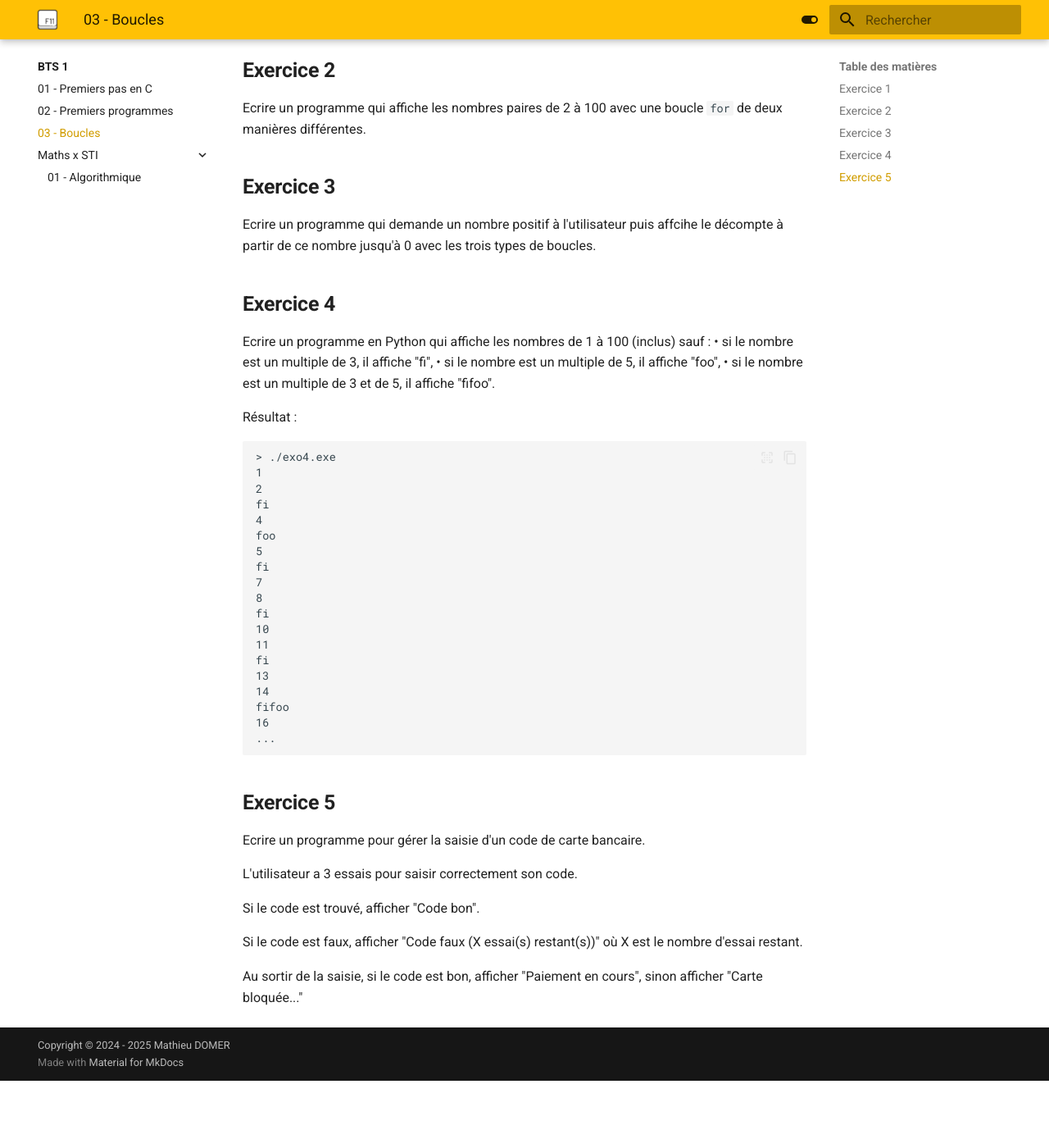
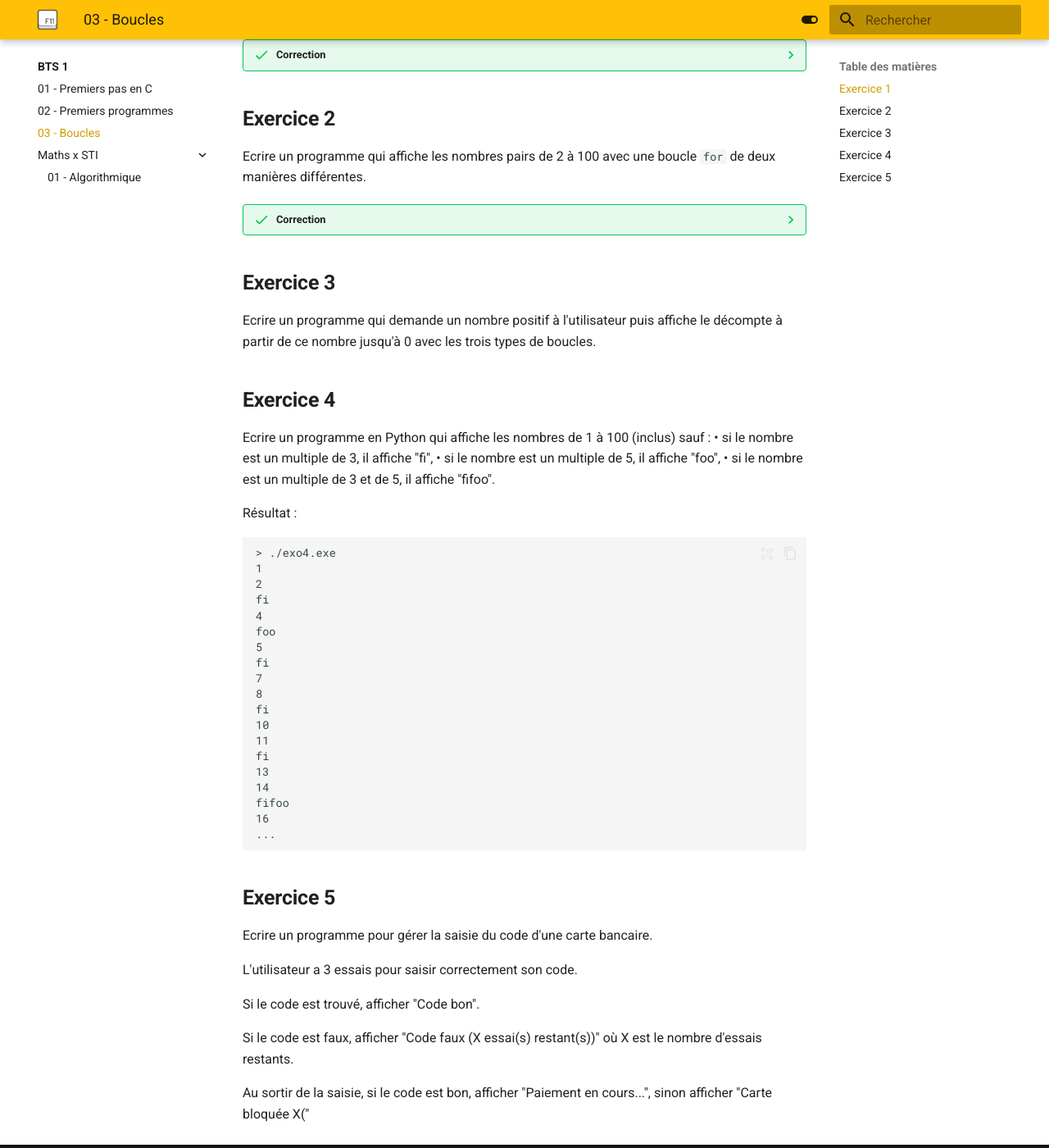
Before and after one commit to bts-ciel-immac-laval/bts-ciel-immac-laval.github.io, an MkDocs documentation site: the page built from docs/BTS-1/30-boucles.md, in a window 1280 px wide and 1400 px high, scrolled down 316 px. Shown: the whole window at 82% size. Built offline with MkDocs 1.6.1 and Material for MkDocs 9.7.7, drawn with Linux system fonts in a browser that asks for light colours; before the commit the page ends 1634 px from its top, so only the background shows below that; some of the changed lines change nothing that is shown.

Commit message:
correction

````diff
--- a/docs/BTS-1/30-boucles.md
+++ b/docs/BTS-1/30-boucles.md
@@ -4,13 +4,66 @@
 
 Ecrire un programme qui affiche tous les nombres de 1 à 1000 avec les trois types de boucles.
 
+??? success "Correction"
+
+    ```c
+    #include <stdio.h>
+
+    int main() {
+        int i;
+
+        for (i = 1; i <= 1000; i++) {
+            printf("%d\n", i);
+        }
+
+        i = 1;
+        while (i <= 1000) {
+            printf("%d\n", i);
+            i = i + 1;
+        }
+
+        i = 1;
+        do {
+            printf("%d\n", i);
+            i = i + 1;
+        }
+        while (i <= 1000);
+
+        return 0;
+
+    }
+    ```
+
 ## Exercice 2
 
-Ecrire un programme qui affiche les nombres paires de 2 à 100 avec une boucle `for` de deux manières différentes.
+Ecrire un programme qui affiche les nombres pairs de 2 à 100 avec une boucle `for` de deux manières différentes.
+
+??? success "Correction"
+
+    ```c
+    #include <stdio.h>
+
+    int main() {
+
+        // Solution 1 : + économe en temps processeur -> 50 opérations
+        for (int i = 2; i <= 100; i = i + 2) {
+            printf("%d\n", i);
+        }
+
+        // Solution 2 : - économe en temps processeur -> 150 opérations
+        for (int i = 2; i <= 100; i++) {
+            if (i % 2 == 0) {
+                printf("%d\n", i);
+            }
+        }
+
+        return 0;
+    }
+    ```
 
 ## Exercice 3
 
-Ecrire un programme qui demande un nombre positif à l'utilisateur puis affcihe le décompte à partir de ce nombre jusqu'à 0 avec les trois types de boucles.
+Ecrire un programme qui demande un nombre positif à l'utilisateur puis affiche le décompte à partir de ce nombre jusqu'à 0 avec les trois types de boucles.
 
 ## Exercice 4
 
@@ -44,12 +97,12 @@ fifoo
 
 ## Exercice 5
 
-Ecrire un programme pour gérer la saisie d'un code de carte bancaire.
+Ecrire un programme pour gérer la saisie du code d'une carte bancaire.
 
 L'utilisateur a 3 essais pour saisir correctement son code.
 
 Si le code est trouvé, afficher "Code bon".
 
-Si le code est faux, afficher "Code faux (X essai(s) restant(s))" où X est le nombre d'essai restant.
+Si le code est faux, afficher "Code faux (X essai(s) restant(s))" où X est le nombre d'essais restants.
 
-Au sortir de la saisie, si le code est bon, afficher "Paiement en cours", sinon afficher "Carte bloquée..."
+Au sortir de la saisie, si le code est bon, afficher "Paiement en cours...", sinon afficher "Carte bloquée X("
````
